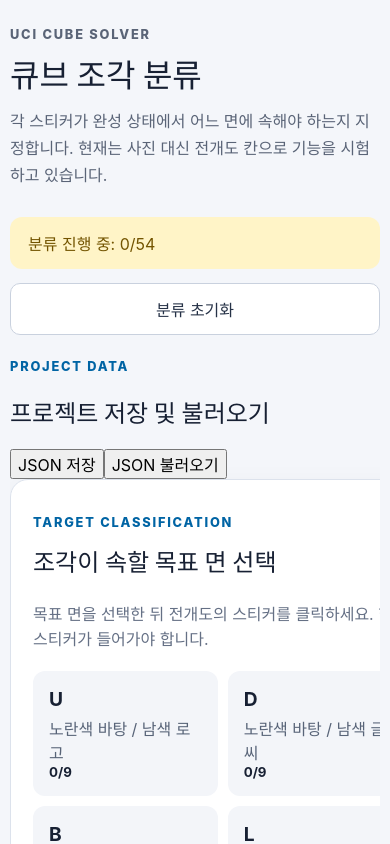
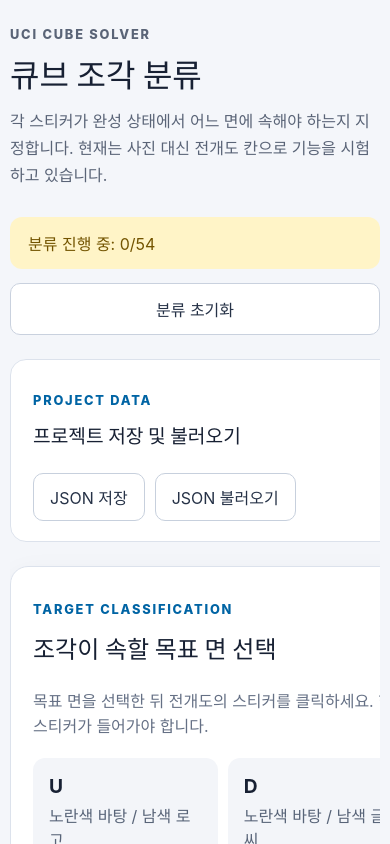
Before and after one commit to mynuno/uci-cube-solver, a React (Vite) app: page / in a window 390 px wide. Shown: the top 844 px of the page. Built offline with nearby package versions, Linux system fonts and the light colour scheme.

Commit message:
Add project controls styling

```diff
--- a/src/App.css
+++ b/src/App.css
@@ -309,3 +309,75 @@ select {
     grid-template-columns: repeat(3, minmax(180px, 1fr));
   }
 }
+
+.project-controls {
+  display: flex;
+  align-items: center;
+  justify-content: space-between;
+  gap: 24px;
+  margin-bottom: 24px;
+  padding: 20px 22px;
+  border: 1px solid #dce2ec;
+  border-radius: 16px;
+  background: #ffffff;
+}
+
+.project-controls h2 {
+  margin: 4px 0 0;
+  font-size: 1.2rem;
+}
+
+.project-control-buttons {
+  display: flex;
+  gap: 10px;
+}
+
+.secondary-button {
+  padding: 11px 16px;
+  border: 1px solid #c7d0dd;
+  border-radius: 10px;
+  color: #263247;
+  background: #ffffff;
+  cursor: pointer;
+}
+
+.secondary-button:hover {
+  background: #f1f4f8;
+}
+
+.notice-message {
+  display: flex;
+  align-items: center;
+  justify-content: space-between;
+  gap: 18px;
+  margin-bottom: 18px;
+  padding: 13px 16px;
+  border-radius: 10px;
+}
+
+.notice-message-success {
+  color: #216e3a;
+  background: #e8f5ec;
+}
+
+.notice-message-error {
+  color: #982c2c;
+  background: #fff0f0;
+}
+
+.notice-message button {
+  border: 0;
+  font-size: 1.3rem;
+  line-height: 1;
+  color: inherit;
+  background: transparent;
+  cursor: pointer;
+}
+
+@media (max-width: 640px) {
+  .project-controls {
+    min-width: 620px;
+    align-items: flex-start;
+    flex-direction: column;
+  }
+}
```
